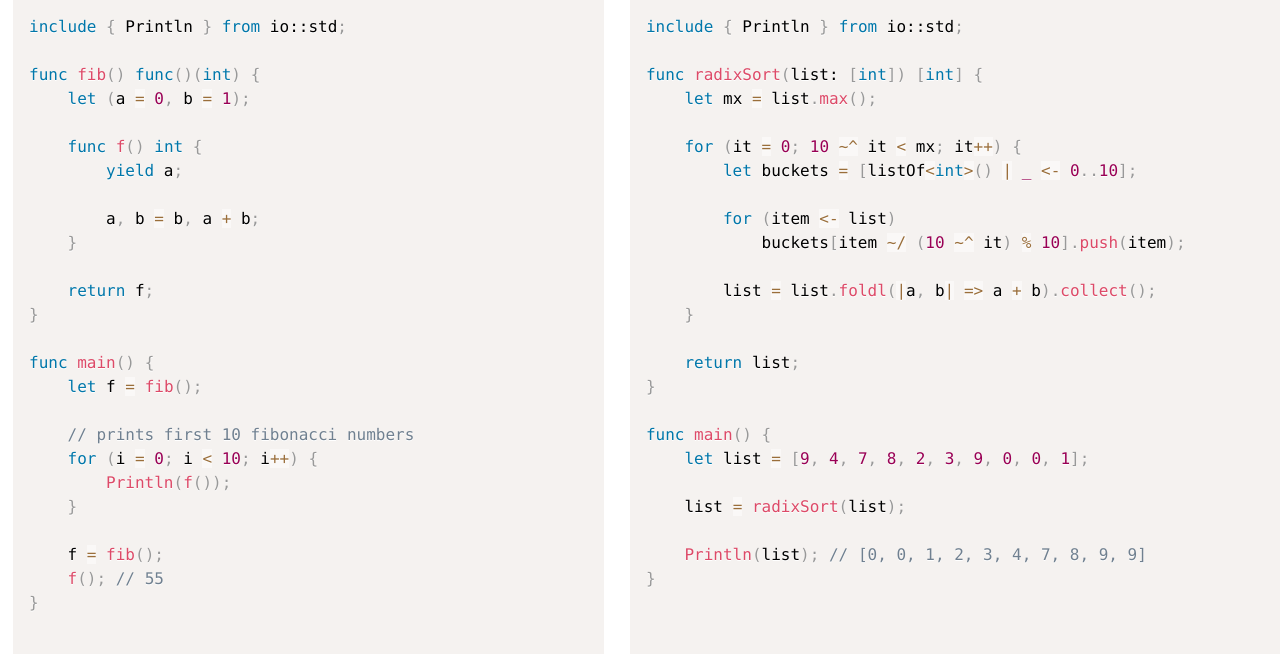
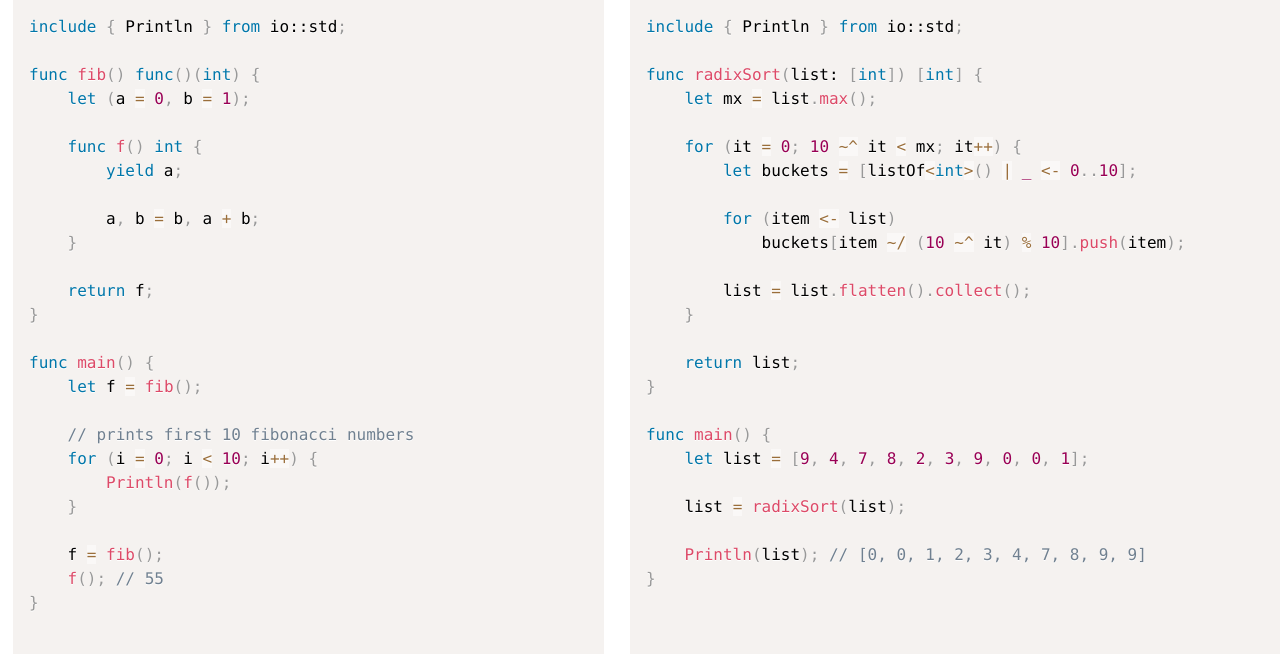
Before and after one commit to ComedicChimera/chai-lang.dev, a Flask app: page / in a window 1280 px wide. Shown: the part 1083-1737 px from the top of the page. Run offline with Flask 2, Linux system fonts and the light colour scheme.

Commit message:
Update index.html

```diff
--- a/templates/index.html
+++ b/templates/index.html
@@ -109,7 +109,7 @@ func radixSort(list: [int]) [int] {
         for (item <- list)
             buckets[item ~/ (10 ~^ it) % 10].push(item);
 
-        list = list.foldl(|a, b| => a + b).collect();
+        list = list.flatten().collect();
     }
 
     return list;
```
